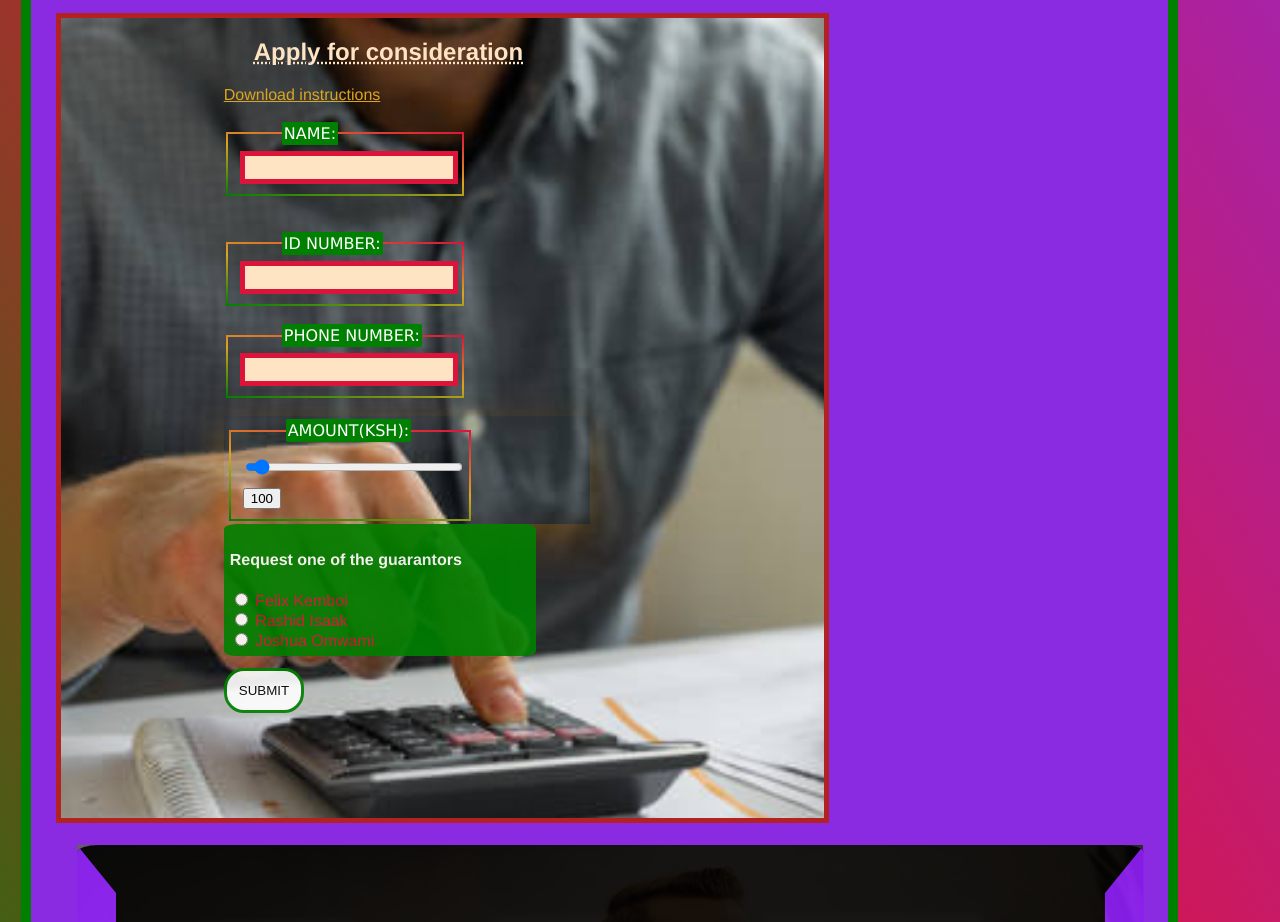
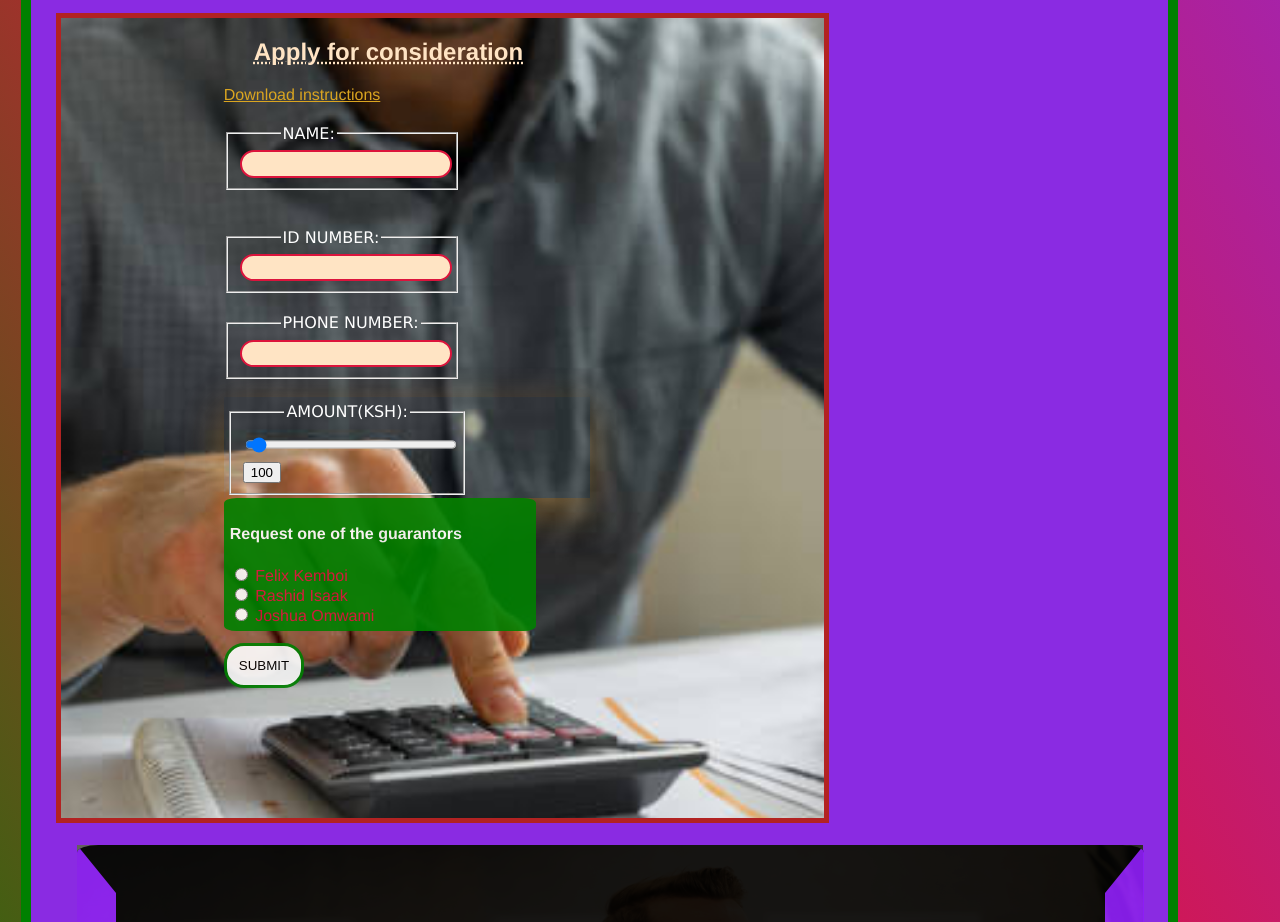
Before and after one commit to multiventures/draxylstar, a plain HTML site: page index.html in a window 1280 px wide. Shown: the part 840-1762 px from the top of the page. Drawn offline with Linux system fonts and the light colour scheme.

Commit message:
Update index.css

```diff
--- a/index.css
+++ b/index.css
@@ -170,7 +170,7 @@ form .btn1{
 
 fieldset{
     width: 20%;
-    border-image: linear-gradient(10deg, green, goldenrod,crimson);
+    border-image: transparent;
     border-image-slice: 1;
 }
 fieldset input{
@@ -179,13 +179,21 @@ fieldset input{
     width: 200px;
     align-items: center;
     background-color: bisque;
-    border: 5px solid crimson;
+    border: 2px solid crimson;
     padding: 2%;
     color: blueviolet;
+    border-top-left-radius: 20px;
+    border-bottom-left-radius: 20px;
+    border-top-right-radius: 20px;
+    border-bottom-right-radius: 20px;
+}
+fieldset input:focus{
+    border: white;
+
 }
 legend{
     margin-left: 20%;
-    background: green;
+    background: transparent;
     padding: 1%;
     color: white;
     border-radius: 3%;
```
